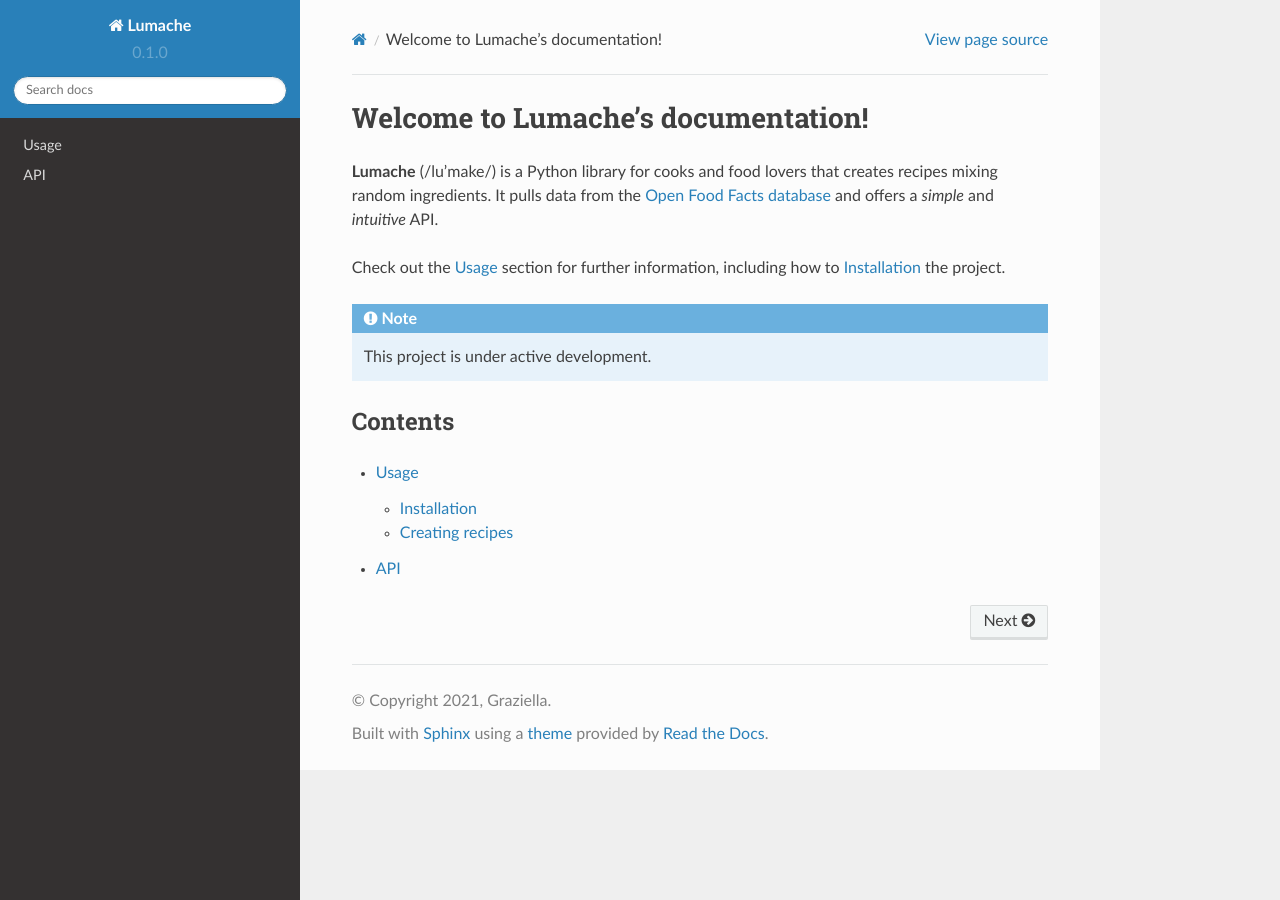
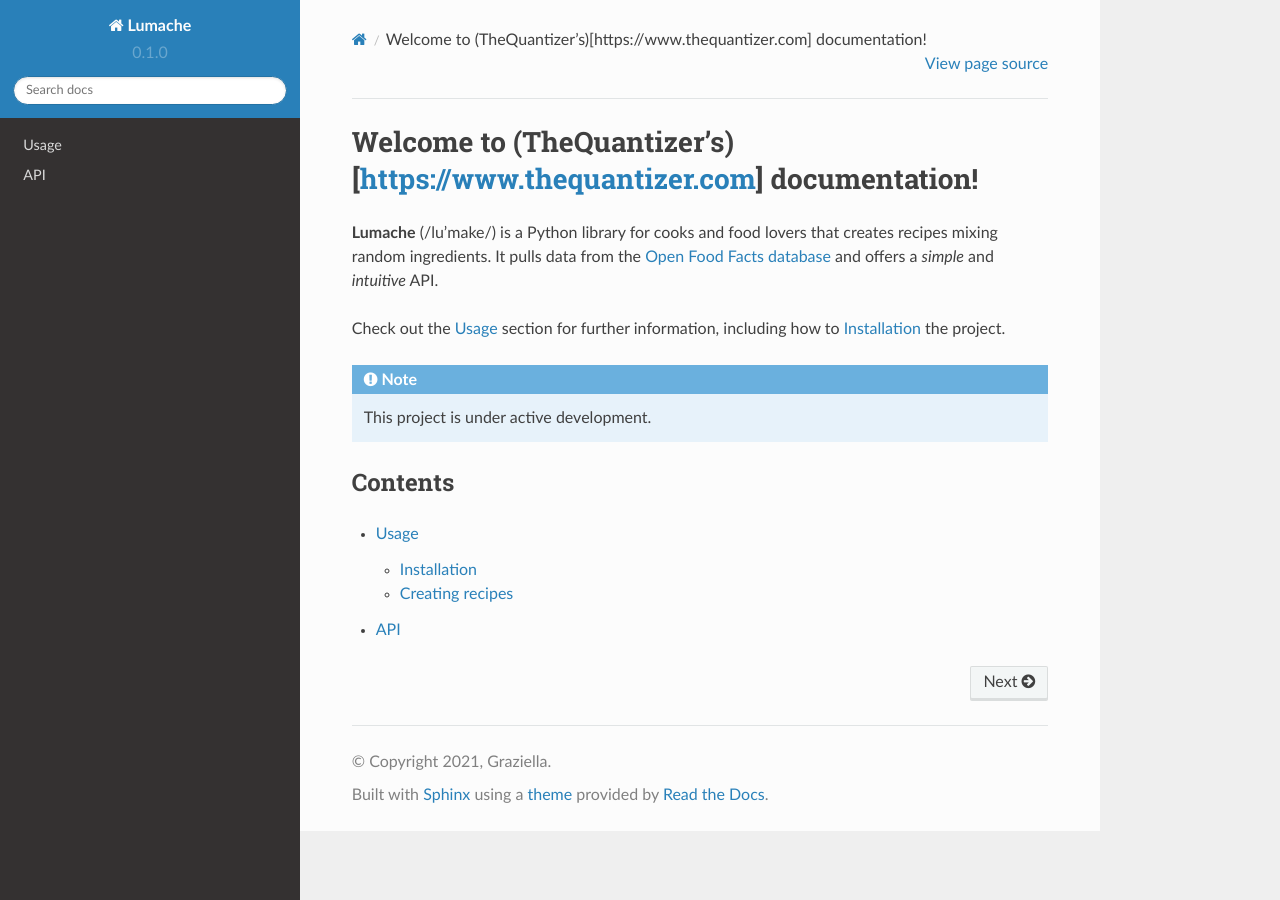
Before and after one commit to thequantizer/docs, a Sphinx documentation site: the page built from docs/source/index.rst, in a window 1280 px wide. Built offline with Sphinx 7.4.7 and the Read the Docs theme 2.0.0, drawn with Linux system fonts in a browser that asks for light colours.

Commit message:
Update index.rst

```diff
--- a/docs/source/index.rst
+++ b/docs/source/index.rst
@@ -1,4 +1,4 @@
-Welcome to Lumache's documentation!
+Welcome to (TheQuantizer's)[https://www.thequantizer.com] documentation!
 ===================================
 
 **Lumache** (/lu'make/) is a Python library for cooks and food lovers
```
